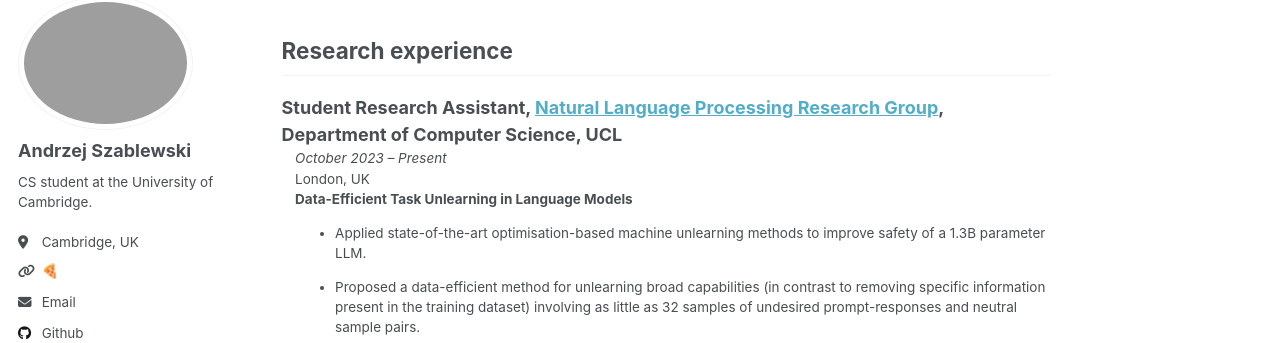
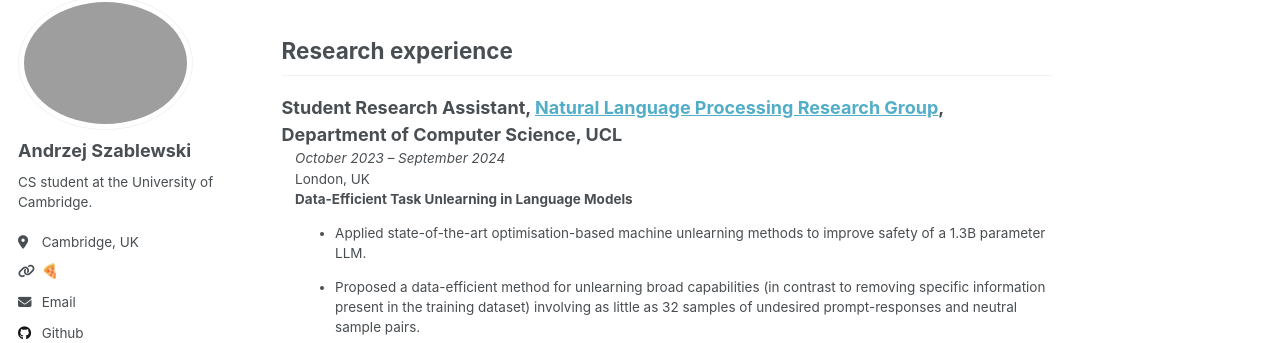
Before and after one commit to andrzejszablewski/andrzejszablewski.github.io, a Jekyll site: the page built from _pages/resume.md, in a window 1280 px wide and 900 px high, scrolled down 416 px. Shown: the part 110-453 px from the top of the window. Built offline with Jekyll 4.4.1, drawn with Linux system fonts in a browser that asks for light colours.

```diff
--- a/_pages/resume.md
+++ b/_pages/resume.md
@@ -24,7 +24,7 @@ MEng Computer Science, University College London
 ## Research experience
 
 Student Research Assistant, [Natural Language Processing Research Group](https://nlp.cs.ucl.ac.uk/), Department of Computer Science, UCL
-: _October 2023 -- Present_
+: _October 2023 -- September 2024_
 : London, UK
 : **Data-Efficient Task Unlearning in Language Models**
 : - Applied state-of-the-art optimisation-based machine unlearning methods to improve safety of a 1.3B parameter LLM.
@@ -94,24 +94,24 @@ Summer Studentship Intern, UCL
 ## Service and leadership
 
 Tutorial Lead, Girls Who ML Workshop @ Cambridge
-: March 2025
+: _March 2025_
 : - Conducted a workshop on Transformers & Introduction to NLP. [Slides](https://docs.google.com/presentation/d/1kxCyP_-sjHOJk7wURyijIttjf28dZHVZ3r1q4BByvcg/edit?usp=sharing).
 
 Tutorials Lead, Cambridge MedTech Foundation
-: October 2024 -- December 2024
+: _October 2024 -- December 2024_
 : - Conducted 3 tutorials and workshops programming and machine learning fundamentals. [Slides and workshop notebooks](https://github.com/TheRootOf3/cam-coding-ml-workshops).
 
 Co-lead of the [Programming Tutor Initiative](https://www.ucl.ac.uk/computer-science/news/2022/mar/programming-tutor-scheme-peer-peer-support-new-undergraduate-students), UCL
-: August 2022 -- April 2024
+: _August 2022 -- April 2024_
 : - Co-organised a hiring process and managed the tutoring scheme at the university for more than 200 tutees and 20 tutors.
 : - In free time, built a [cool website](https://uclcshub.github.io) providing information and additional resources to the computer science undergraduates in the department.
 
 Head of Development, [UCL AI Society](https://uclaisociety.co.uk/)
-: August 2023 -- June 2024
+: _August 2023 -- June 2024_
 : - Led the society's Development Team, supporting initiatives such as [ClimateHack.AI 2023](https://climatehack.ai/competition/2023-24) and [ML Tutorial Series](https://uclaisociety.co.uk/our-initiatives/tutorials/).
 : - Gave a guest talk on Natural Language Processing in the ML Tutorial Series, as well as appeared during the [Introduction to Python](https://youtu.be/adnK-hc2DmY?feature=shared&t=75) and the ClimateHack.AI 2023 Workshop!
 
 Head of IT, [UCL Leaders Conference](https://uclleaders.co.uk/2023/)
-: October 2022 -- January 2023
+: _October 2022 -- January 2023_
 : - Coordinated the essential technical support for conference speakers and attendees during the event.
 : - Developed [another cool website](https://uclleaders.co.uk/2023/) for the 2023 edition.
```
Also changed, not shown: _pages/about.md (+1 -1 lines).
